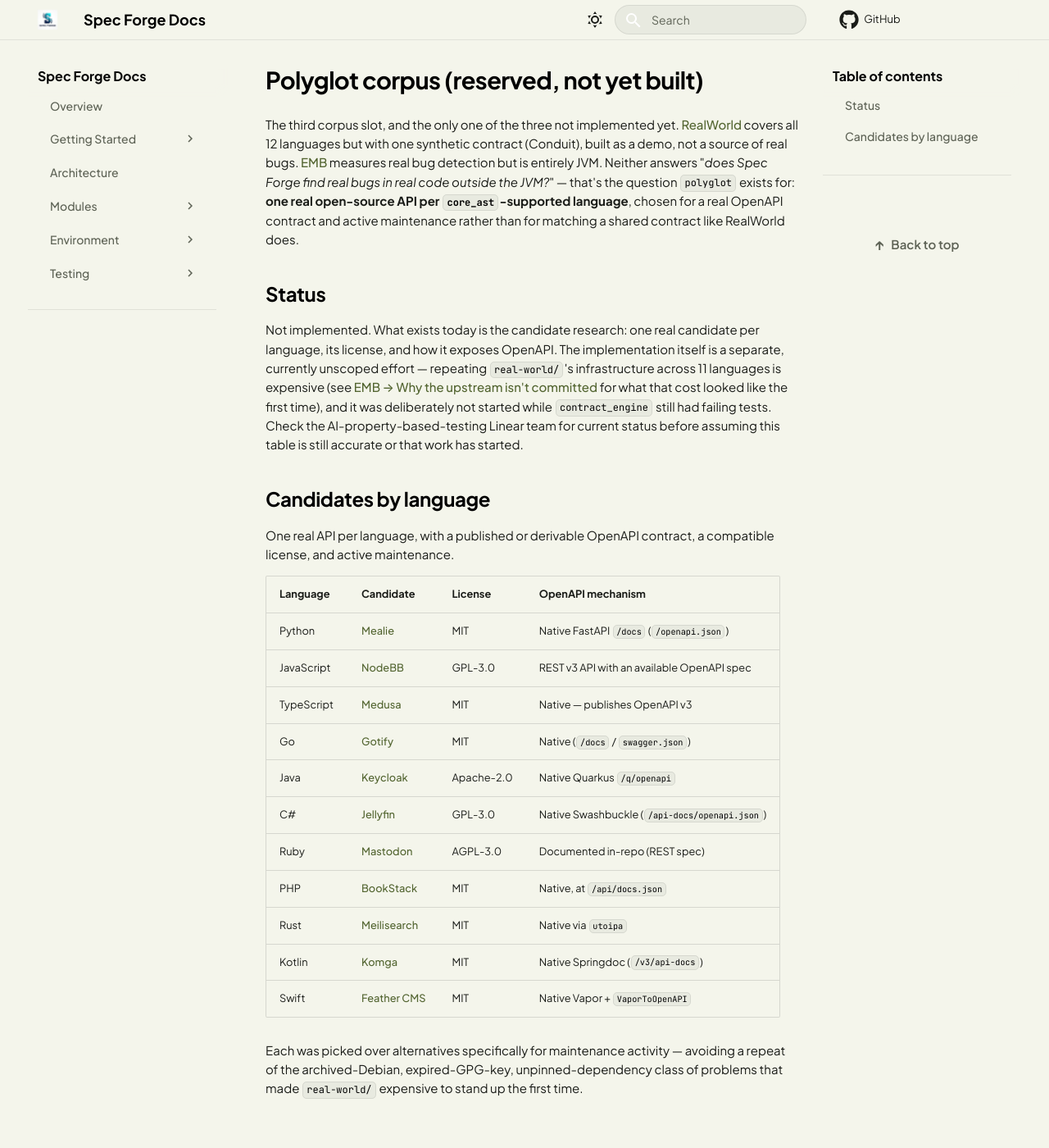
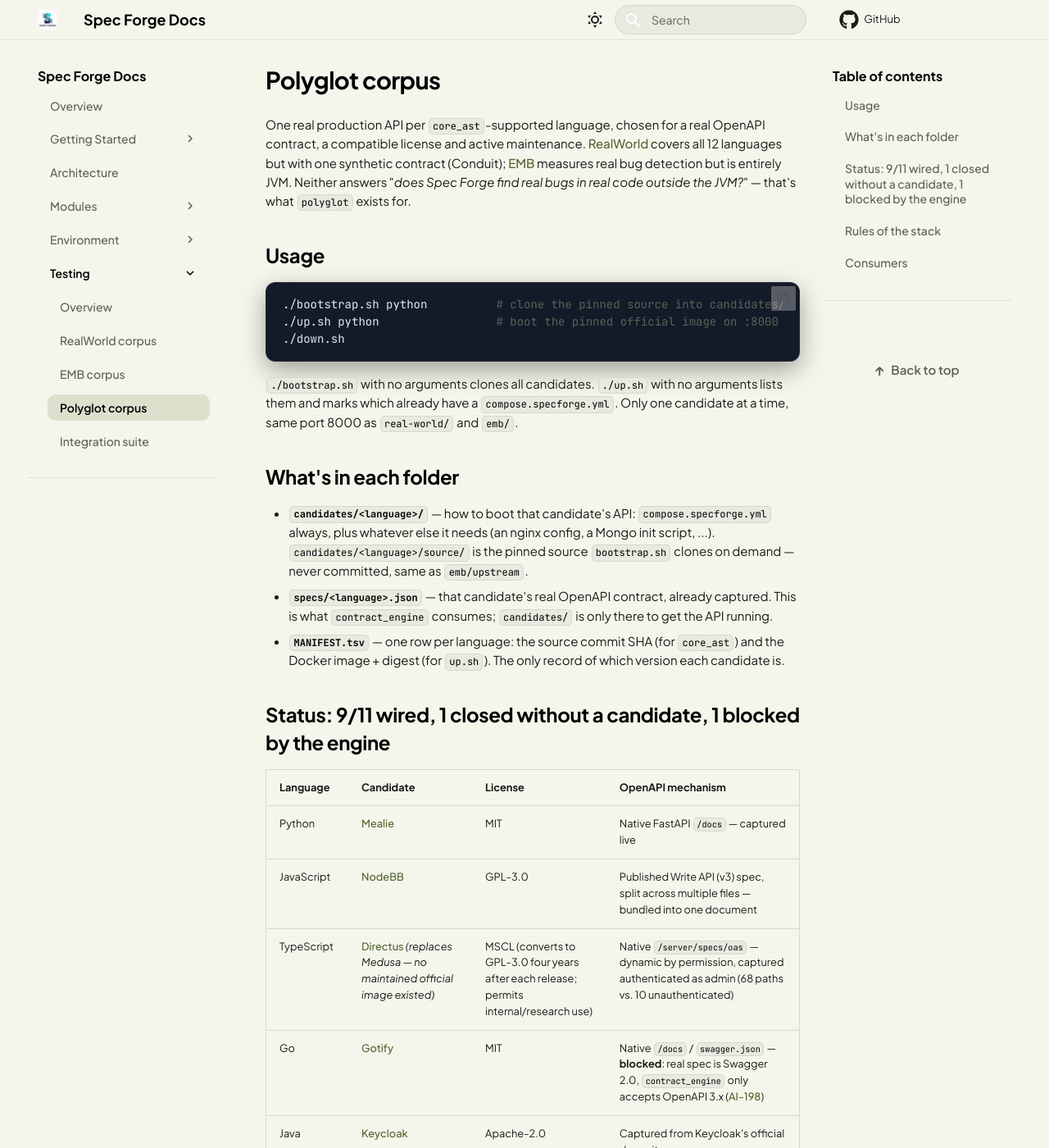
Before and after one commit to Spec-Forge-Testing/specforge-docs, an MkDocs documentation site: the page built from docs/testing/polyglot.md, in a window 1280 px wide and 1400 px high. Shown: the whole window at 82% size. Built offline with MkDocs 1.6.1 and Material for MkDocs 9.7.7, drawn with Linux system fonts in a browser that asks for light colours; comment, search, counter and statistics services are not loaded; some of the changed text lies outside the part shown.

Commit message:
docs(testing): update polyglot corpus specs

````diff
--- a/docs/testing/index.md
+++ b/docs/testing/index.md
@@ -1,9 +1,9 @@
 # Test Corpora
 
 `tests-repos` is a separate repository that exists to test Spec Forge against
-**real APIs, not fabricated examples**. It holds two implemented corpora of
-real OpenAPI contracts and source code (plus a third one reserved but not yet
-built), and the pytest suite that drives the Spec Forge CLI against them.
+**real APIs, not fabricated examples**. It holds three corpora of real
+OpenAPI contracts and source code, and the pytest suite that drives the Spec
+Forge CLI against them.
 
 Each corpus answers a different question and none of them overlap:
 
@@ -11,13 +11,14 @@ Each corpus answers a different question and none of them overlap:
 |---|---|---|
 | [RealWorld](real-world.md) | Does Spec Forge tolerate all 12 languages? | 12 implementations of the **same** contract, one per `core_ast`-supported language |
 | [EMB](emb.md) | Does it find real bugs? | 36 real open-source APIs — the EvoMaster benchmark |
-| [Polyglot](polyglot.md) *(reserved)* | Does it find real bugs outside the JVM? | One real API per language |
+| [Polyglot](polyglot.md) | Does it find real bugs outside the JVM? | One real production API per language (9/11 wired) |
 | [Integration suite](suite.md) | Does the pipeline hold together end to end? | One folder per module, exercised against all 37 contracts and 12 implementations |
 
 In RealWorld the spec is held constant and the source code is the only
 variable, which isolates language support. In EMB it's the opposite: real
 applications with real bugs, all JVM, measuring how much Spec Forge actually
-finds.
+finds. Polyglot sits between the two: real applications like EMB, but one per
+language like RealWorld.
 
 ## Quick start
 
@@ -30,29 +31,34 @@ cd real-world && general/up.sh go
 
 # 36 real APIs -- compile once first
 cd emb && ./bootstrap.sh 8 maven && ./up.sh features-service
+
+# 1 real API per language -- clone once first
+cd polyglot && ./bootstrap.sh python && ./up.sh python
 ```
 
-Both corpora expose the same interface: `up.sh <target>` leaves one API on
-`http://localhost:8000`, `down.sh` tears it down, and only one target runs at
-a time. `up.sh` with no arguments lists the available targets.
+All three corpora expose the same interface: `up.sh <target>` leaves one API
+on `http://localhost:8000`, `down.sh` tears it down, and only one target runs
+at a time. `up.sh` with no arguments lists the available targets.
 
 ## Requirements
 
 Docker and `docker compose` (or the standalone `docker-compose` v2 binary —
-the scripts detect whichever is present). `emb/` additionally needs `git`,
-`python3` and `curl`. No JDK, Maven, Node, Ruby or any of the target stacks
-need to be installed on the host: everything builds and runs inside
-containers.
+the scripts detect whichever is present). `emb/` and `polyglot/` additionally
+need `git`, and `emb/` also needs `python3` and `curl`. No JDK, Maven, Node,
+Ruby or any of the target stacks need to be installed on the host: everything
+builds and runs inside containers.
 
-## Rules shared by both corpora
+## Rules shared by all three corpora
 
 **Port 8000, one target at a time.** Everything downstream — the fuzzing
 stage, the suite — always points at the same place.
 
-**State is ephemeral on purpose.** No named volumes: databases live in
-`tmpfs` or in the container's writable layer. A fuzzer mutates state; if the
-database persists, a second run doesn't reproduce the first and the metrics
-stop being comparable. Reset = `down` + `up`.
+**State is ephemeral on purpose.** Databases live in `tmpfs` or in the
+container's writable layer — no named volumes, with one documented exception
+in `polyglot/` where two containers need to share files on disk (see
+[Polyglot → Rules of the stack](polyglot.md#rules-of-the-stack)). A fuzzer
+mutates state; if the database persists, a second run doesn't reproduce the
+first and the metrics stop being comparable. Reset = `down` + `up`.
 
 **Everything is pinned by SHA.** Each corpus ships a `MANIFEST.tsv` with the
 exact repo and commit of every API it contains. Without that pin the corpus
@@ -66,9 +72,13 @@ stages only need the files already checked into the repo. The fuzzing stage
 is the only one that needs a SUT actually answering on port 8000.
 
 That's why `real-world/` already ships `corpus.py` (a Python API to boot
-implementations without shelling out to the scripts) while **`emb/` is
-still missing its own** — it's the infrastructure gap to close before the
-fuzzing stage's test folder can exist. See [EMB → Pending](emb.md#pending-a-python-api).
+implementations without shelling out to the scripts) while **`emb/` and
+`polyglot/` are still missing their own** — it's the infrastructure gap to
+close before their fuzzing-stage test folders can exist. See
+[EMB → Pending](emb.md#pending-a-python-api).
+
+`polyglot/` isn't wired into the suite below at all yet — see
+[Polyglot → Consumers](polyglot.md#consumers).
 
 ```mermaid
 flowchart LR
@@ -87,7 +97,8 @@ flowchart LR
   what it cost to get each stack running.
 - [EMB corpus](emb.md) — the 36-SUT benchmark, what each SUT exposes, and the
   seeded-state caveat to keep in mind when reading `500`s.
-- [Polyglot corpus](polyglot.md) — the reserved third corpus: the
-  11 language candidates and the rules its implementation must follow.
+- [Polyglot corpus](polyglot.md) — 9 of 11 language candidates wired, what
+  each one's OpenAPI contract actually comes from, and the rules its
+  implementation follows.
 - [Integration suite](suite.md) — how `esperado/`/`output/` decide
   correctness, current status, and the roadmap.
--- a/docs/testing/polyglot.md
+++ b/docs/testing/polyglot.md
@@ -1,46 +1,91 @@
-# Polyglot corpus (reserved, not yet built)
+# Polyglot corpus
 
-The third corpus slot, and the only one of the three not implemented yet.
-[RealWorld](real-world.md) covers all 12 languages but with one synthetic
-contract (Conduit), built as a demo, not a source of real bugs. [EMB](emb.md)
+One real production API per `core_ast`-supported language, chosen for a real
+OpenAPI contract, a compatible license and active maintenance. [RealWorld](real-world.md)
+covers all 12 languages but with one synthetic contract (Conduit); [EMB](emb.md)
 measures real bug detection but is entirely JVM. Neither answers "_does Spec
-Forge find real bugs in real code outside the JVM?_" — that's the question
-`polyglot` exists for: **one real open-source API per `core_ast`-supported
-language**, chosen for a real OpenAPI contract and active maintenance rather
-than for matching a shared contract like RealWorld does.
+Forge find real bugs in real code outside the JVM?_" — that's what `polyglot`
+exists for.
 
-## Status
+## Usage
 
-Not implemented. What exists today is the candidate research: one real
-candidate per language, its license, and how it exposes OpenAPI. The
-implementation itself is a separate, currently unscoped effort — repeating
-`real-world/`'s infrastructure across 11 languages is expensive (see
-[EMB → Why the upstream isn't committed](emb.md#why-the-upstream-isnt-committed)
-for what that cost looked like the first time), and it was deliberately not
-started while `contract_engine` still had failing tests. Check the AI-property-based-testing
-Linear team for current status before assuming this table is still accurate
-or that work has started.
+```bash
+./bootstrap.sh python          # clone the pinned source into candidates/python/source/
+./up.sh python                 # boot the pinned official image on :8000
+./down.sh
+```
 
-## Candidates by language
+`./bootstrap.sh` with no arguments clones all candidates. `./up.sh` with no
+arguments lists them and marks which already have a `compose.specforge.yml`.
+Only one candidate at a time, same port 8000 as `real-world/` and `emb/`.
 
-One real API per language, with a published or derivable OpenAPI contract, a
-compatible license, and active maintenance.
+## What's in each folder
+
+* **`candidates/<language>/`** — how to boot that candidate's API:
+  `compose.specforge.yml` always, plus whatever else it needs (an nginx
+  config, a Mongo init script, ...). `candidates/<language>/source/` is the
+  pinned source `bootstrap.sh` clones on demand — never committed, same as
+  `emb/upstream`.
+* **`specs/<language>.json`** — that candidate's real OpenAPI contract,
+  already captured. This is what `contract_engine` consumes; `candidates/` is
+  only there to get the API running.
+* **`MANIFEST.tsv`** — one row per language: the source commit SHA (for
+  `core_ast`) and the Docker image + digest (for `up.sh`). The only record of
+  which version each candidate is.
+
+## Status: 9/11 wired, 1 closed without a candidate, 1 blocked by the engine
 
 | Language | Candidate | License | OpenAPI mechanism |
 | --- | --- | --- | --- |
-| Python | [Mealie](https://github.com/mealie-recipes/mealie) | MIT | Native FastAPI `/docs` (`/openapi.json`) |
-| JavaScript | [NodeBB](https://github.com/NodeBB/NodeBB) | GPL-3.0 | REST v3 API with an available OpenAPI spec |
-| TypeScript | [Medusa](https://github.com/medusajs/medusa) | MIT | Native — publishes OpenAPI v3 |
-| Go | [Gotify](https://github.com/gotify/server) | MIT | Native (`/docs` / `swagger.json`) |
-| Java | [Keycloak](https://github.com/keycloak/keycloak) | Apache-2.0 | Native Quarkus `/q/openapi` |
-| C# | [Jellyfin](https://github.com/jellyfin/jellyfin) | GPL-3.0 | Native Swashbuckle (`/api-docs/openapi.json`) |
-| Ruby | [Mastodon](https://github.com/mastodon/mastodon) | AGPL-3.0 | Documented in-repo (REST spec) |
-| PHP | [BookStack](https://github.com/BookStackApp/BookStack) | MIT | Native, at `/api/docs.json` |
-| Rust | [Meilisearch](https://github.com/meilisearch/meilisearch) | MIT | Native via `utoipa` |
-| Kotlin | [Komga](https://github.com/gotson/komga) | MIT | Native Springdoc (`/v3/api-docs`) |
-| Swift | [Feather CMS](https://github.com/FeatherCMS/feather) | MIT | Native Vapor + `VaporToOpenAPI` |
+| Python | [Mealie](https://github.com/mealie-recipes/mealie) | MIT | Native FastAPI `/docs` — captured live |
+| JavaScript | [NodeBB](https://github.com/NodeBB/NodeBB) | GPL-3.0 | Published Write API (v3) spec, split across multiple files — bundled into one document |
+| TypeScript | [Directus](https://github.com/directus/directus) *(replaces Medusa — no maintained official image existed)* | MSCL (converts to GPL-3.0 four years after each release; permits internal/research use) | Native `/server/specs/oas` — dynamic by permission, captured authenticated as admin (68 paths vs. 10 unauthenticated) |
+| Go | [Gotify](https://github.com/gotify/server) | MIT | Native `/docs` / `swagger.json` — **blocked**: real spec is Swagger 2.0, `contract_engine` only accepts OpenAPI 3.x ([AI-198](https://linear.app/ai-pbt/issue/AI-198)) |
+| Java | [Keycloak](https://github.com/keycloak/keycloak) | Apache-2.0 | Captured from Keycloak's official docs site |
+| C# | [Jellyfin](https://github.com/jellyfin/jellyfin) | GPL-3.0 | Native Swashbuckle `/api-docs/openapi.json` — captured live (first request takes ~9s, generated on demand) |
+| Ruby | [Mastodon](https://github.com/mastodon/mastodon) | AGPL-3.0 | **Not served at runtime** (`/openapi.json`, `/openapi.yaml`, `/api-docs` all 404, verified live) — captured from a community spec sourced from the official docs; no official OpenAPI exists |
+| PHP | [InvoiceNinja](https://github.com/invoiceninja/invoiceninja) *(replaces BookStack — its `/api/docs.json` turned out to be a proprietary JSON, not OpenAPI under any angle)* | Elastic License 2.0 (source-available; permits internal/research use) | **Not served at runtime** (checked the full route list, no match) — a real build artifact (`openapi/api-docs.yaml`, generated from the app's own `@OA` annotations), pulled from the running container |
+| Rust | [Meilisearch](https://github.com/meilisearch/meilisearch) | MIT | **Not served at runtime** — published as a GitHub release asset, committed static |
+| Kotlin | [Komga](https://github.com/gotson/komga) | MIT | Native Springdoc `/v3/api-docs` — captured live |
+| Swift | — | — | **Closed without a candidate.** Three real Vapor apps were evaluated (Feather CMS, Penny, SteamPress); none is a standalone REST server with genuine OpenAPI generation, and none has a maintained official Docker image. **10/11 languages is the corpus' final result.** |
 
-Each was picked over alternatives specifically for maintenance activity —
-avoiding a repeat of the archived-Debian, expired-GPG-key, unpinned-dependency
-class of problems that made `real-world/` expensive to stand up the first
-time.
+Candidate research, license justification and discarded alternatives for
+each language: see AI-205 and AI-226 in Linear.
+
+## Rules of the stack
+
+The same spirit as `real-world/`'s and `emb/`'s rules, adapted for
+production apps we don't vendor:
+
+**One `compose.specforge.yml` per candidate, pull-only.** Every image is the official one, pinned by digest in `MANIFEST.tsv` — nothing is built from source.
+
+**Source isn't vendored, same as `emb/` and unlike `real-world/`.** These are
+real production projects (Keycloak, Jellyfin, Mastodon...), not small demo
+apps. `candidates/<language>/source/` is a shallow clone pinned to the SHA
+`MANIFEST.tsv` declares, fetched on demand by `bootstrap.sh`, gitignored.
+
+**State is ephemeral, on purpose — with one documented exception.** Every
+candidate's database runs on `tmpfs`, same rule as the other two corpora.
+PHP/InvoiceNinja is the one exception: nginx and the app run in separate
+containers and both need to read the same `public/`/`storage` files, and a
+per-service `tmpfs` mount can't be shared across containers. It uses regular
+named Docker volumes instead — still local, still torn down on
+`docker compose down`, just not `tmpfs`. See the comment in
+`candidates/php/compose.specforge.yml` for the full reasoning.
+
+**The spec isn't always captured live.** Three of the nine wired candidates
+(Ruby, PHP, Rust) don't serve their OpenAPI contract at runtime at all —
+confirmed live, not assumed from documentation. For those, `specs/<language>.json`
+comes from the closest real source instead: a community spec sourced from
+official docs, a build artifact pulled from the running container, or a
+GitHub release asset. Never inferred from examples — if a candidate only
+exposed examples with no real type/constraint information (BookStack's case),
+it was rejected as a candidate instead of "converting" it into a fake
+contract.
+
+## Consumers
+
+Not wired into the suite yet — [AI-228](https://linear.app/ai-pbt/issue/AI-228)
+tracks adding `polyglot` to `contract_engine`'s integration suite. Until then,
+`specs/*.json` can be validated standalone; booting a candidate is only
+needed once the fuzzing stage exists, same as `real-world/` and `emb/`.
--- a/mkdocs.yml
+++ b/mkdocs.yml
@@ -117,5 +117,5 @@ nav:
       - Overview: testing/index.md
       - RealWorld corpus: testing/real-world.md
       - EMB corpus: testing/emb.md
-      - tests-varios corpus (reserved): testing/tests-varios.md
+      - Polyglot corpus: testing/polyglot.md
       - Integration suite: testing/suite.md
````
